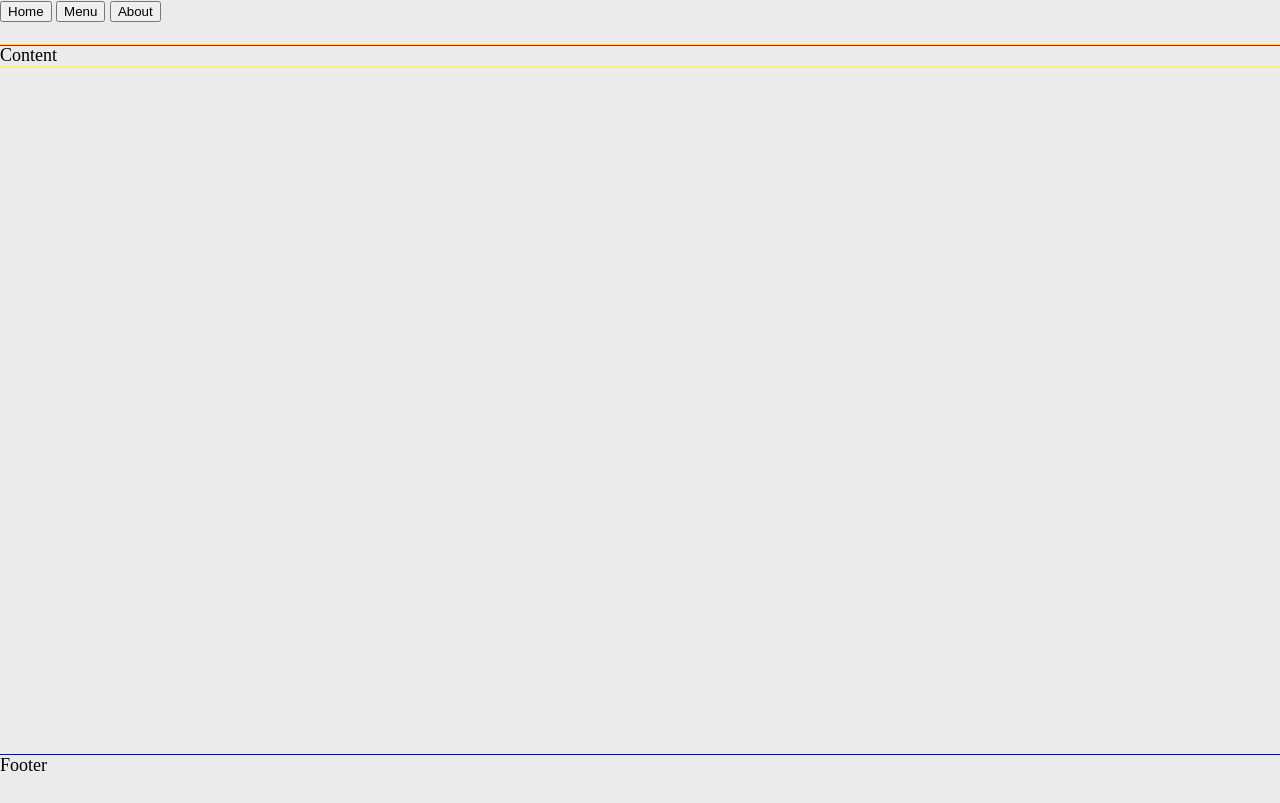
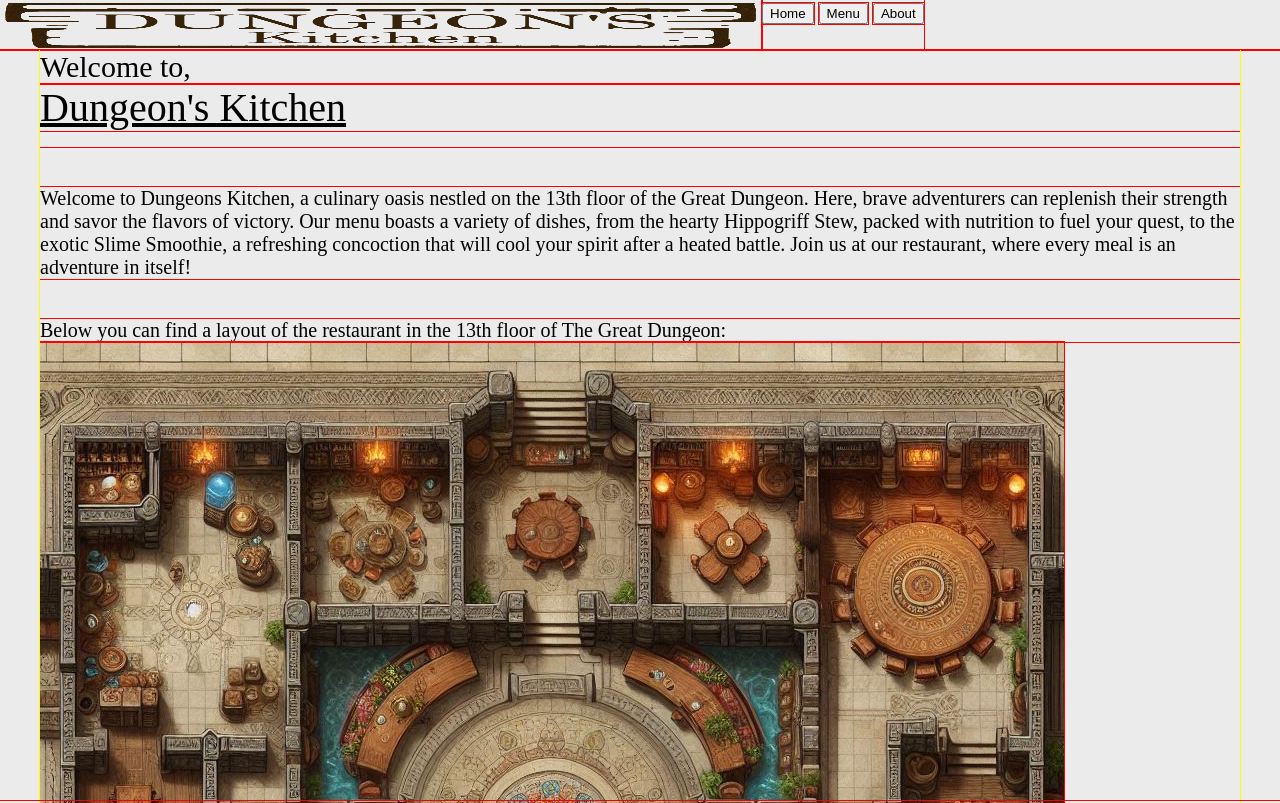
Before and after one commit to Andrefe91/js_project_restaurant_page, a website built with webpack: page src/index.html in a window 1280 px wide. Shown: the top 803 px of the page. Built offline with nearby package versions, Linux system fonts and the light colour scheme.

Commit message:
Some more images and simple html descriptions for the Home section

```diff
--- a/src/index.html
+++ b/src/index.html
@@ -8,6 +8,7 @@
 <body>
     <!-- Header -->
     <header>
+        <img src="./images/dungeons_logo_text.png" alt="dungeons logo">
         <nav>
             <button type="button">Home</button>
             <button type="button">Menu</button>
@@ -17,7 +18,34 @@
 
     <!-- Section -->
     <section>
-        <div id="content">Content</div>
+        <div id="content">
+            <div class="home">
+                <div class="block welcome">
+                    <h2>Welcome to,</h2>
+                    <h1>Dungeon's Kitchen</h1>
+
+                </div>
+
+
+                <div class="block description">
+                    <p>Welcome to Dungeons Kitchen, a culinary oasis nestled on the 13th floor
+                         of the Great Dungeon. Here, brave adventurers can replenish their strength
+                         and savor the flavors of victory. Our menu boasts a variety of dishes, from
+                         the hearty Hippogriff Stew, packed with nutrition to fuel your quest, to the exotic
+                         Slime Smoothie, a refreshing concoction that will cool your spirit after a heated battle.
+                         Join us at our restaurant, where every meal is an adventure in itself!
+                    </p>
+                </div>
+
+                <div class="block location">
+                    <p>Below you can find a layout of the restaurant in the 13th floor of The Great Dungeon:</p>
+
+                    <img src="./images/dungeon_map.jpg" alt="Restaurant layout">
+                </div>
+
+
+            </div>
+        </div>
     </section>
 
 
--- a/src/style.css
+++ b/src/style.css
@@ -21,12 +21,26 @@ time, mark, audio, video {
 	vertical-align: baseline;
 }
 
+* {
+    outline: 1px solid red;
+}
+
+
+h1 {
+    font-size: 2em;
+    text-decoration: underline;
+    margin-bottom: 1rem;
+}
+
+h2 {
+    font-size: 1.5em;
+}
 
 body {
     width: 100vw;
     height: 100vh;
     background-color: rgb(235, 235, 235);
-    font-size: 18px;
+    font-size: 20px;
 
     display: flex;
     flex-direction: column;
@@ -34,18 +48,37 @@ body {
 
 /* Header */
 header {
+    display: flex;
     outline: 1px solid red;
     height: 2.5em;
 }
 
 /* Sections */
 section {
+    display: flex;
+    flex-direction: column;
     flex: auto;
 }
 
+.home {
+    display: flex;
+    flex-direction: column;
+    outline: 1px solid red;
+    /* display: none; */
+}
 
 #content {
+    display: flex;
+    flex-direction: column;
+    flex: auto;
+    align-items: center;
+
     outline: 1px solid yellow;
+    margin: 0 2em 0 2em;
+}
+
+.block {
+    margin-bottom: 2em;
 }
 
 /* Footer */
--- a/webpack.config.js
+++ b/webpack.config.js
@@ -18,8 +18,12 @@ module.exports = {
                    'style-loader',
                     'css-loader'
                 ]
-            }
-        ]
+            },
+            {
+                test: /\.(jpg|png|jpeg)$/i,
+                type: 'asset/resource',
+            },
+        ],
     },
     devServer: {
         static: "./dist",
```
Also changed, not shown: src/images/dungeon_map.jpg (added), src/images/dungeons_logo_text.png (added).
